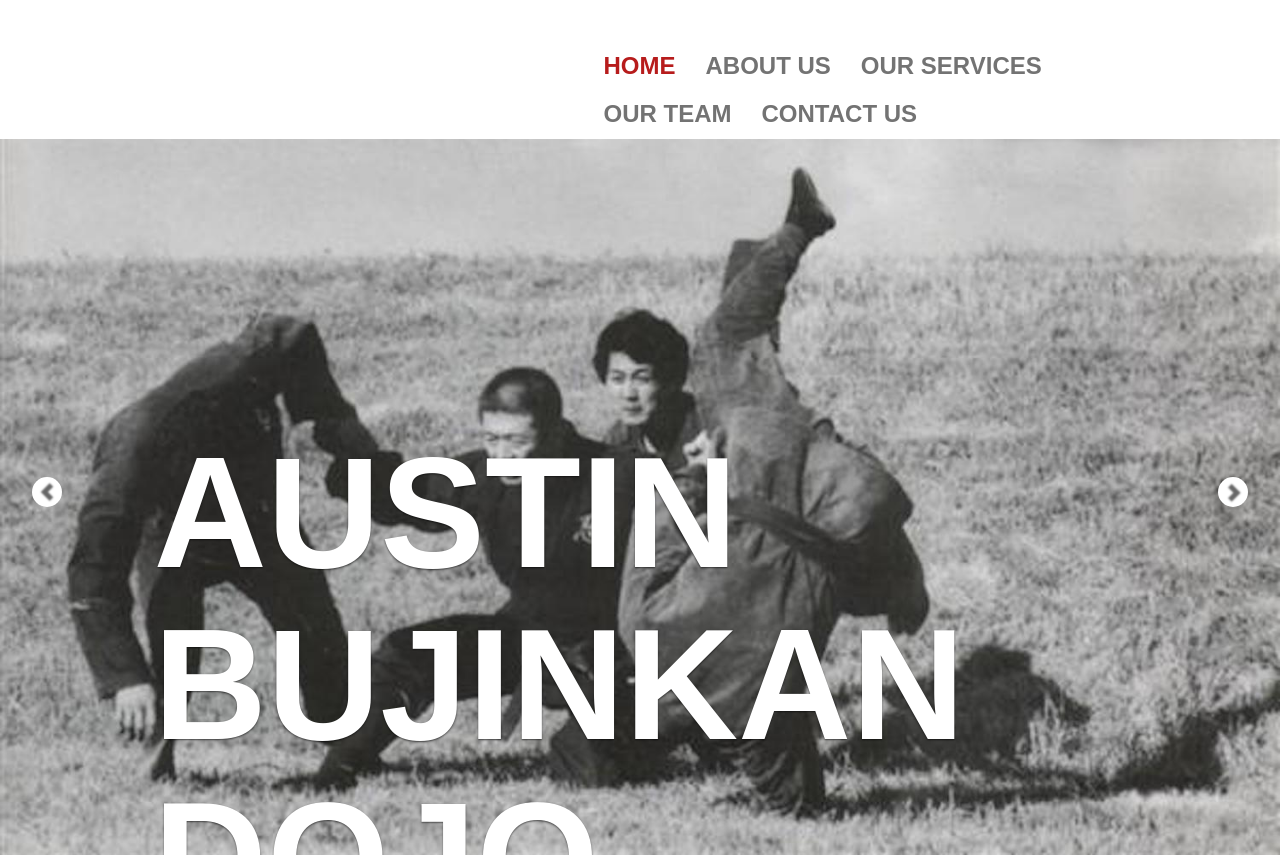
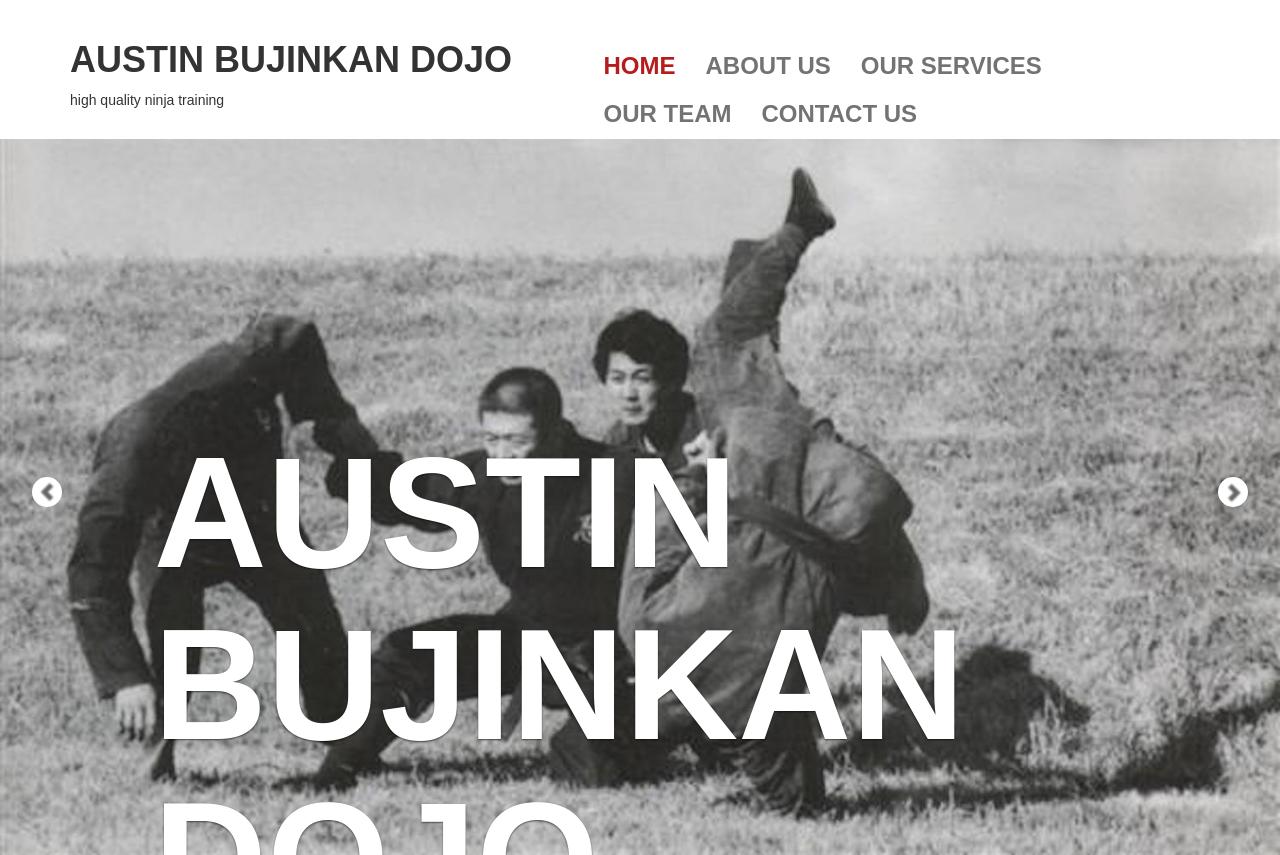
Before and after one commit to jackw2050/Austin_Bujinkan_Web, a plain HTML site: page index.html in a window 1280 px wide. Shown: the top 855 px of the page. Drawn offline with nearby package versions, Linux system fonts and the light colour scheme; some packages are replaced by stand-ins of ours; a web font is replaced by a local one.

Commit message:
added banner

```diff
--- a/index.html
+++ b/index.html
@@ -28,7 +28,10 @@
 				<div class="col-xs-5 header-logo">
 					<br>
 <!-- 					<a href="index.html"><img src="img/logo.jpg" alt="" class="img-responsive logo"></a>
+
  -->
+ 						<h1>Austin Bujinkan Dojo</h1>
+		               	<p>high quality ninja training</p>
 				</div>
 
 				<div class="col-md-7">
```
